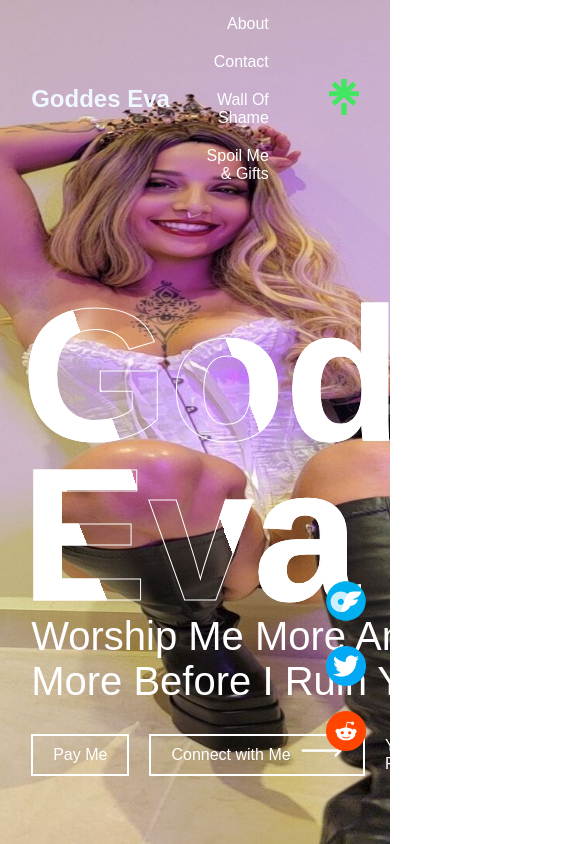
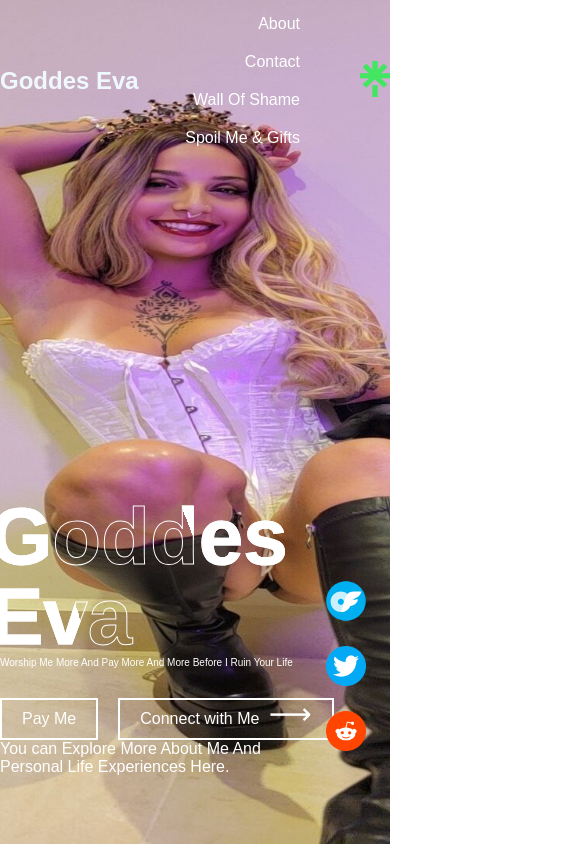
Before and after one commit to eva324324342/website, a plain HTML site: page index.html in a window 390 px wide. Shown: the top 844 px of the page, 585 px wide, since content can reach past the window. Drawn offline with Linux system fonts and the light colour scheme.

Commit message:
Update styles.css

```diff
--- a/styles.css
+++ b/styles.css
@@ -6,12 +6,12 @@
 }
 
 .container {
-  width: 100%;
+  width: 100vw;
   height: 100vh;
   background-image: url(./images/queen.jpg);
   background-size: cover;
   background-position: center;
-  padding: 0 8%;
+  padding: 0 8;
   position: relative;
 }
 
@@ -133,3 +133,22 @@ nav ul li a:hover::after {
   display: block;
   margin: 25px 5px;
 }
+@media (max-width: 697px) {
+  .container {
+    background-image: url(./images/queen.jpg);
+    background-size: cover;
+    width: 100vw;
+    height: 100vh;
+    background-repeat: cover;
+    padding: 0 8;
+    position: relative;
+  }
+  .main h1 {
+    font-size: 80px;
+    line-height: 80px;
+  }
+  .main h3 {
+    font-size: 10px;
+    font-weight: 300;
+  }
+}
```
